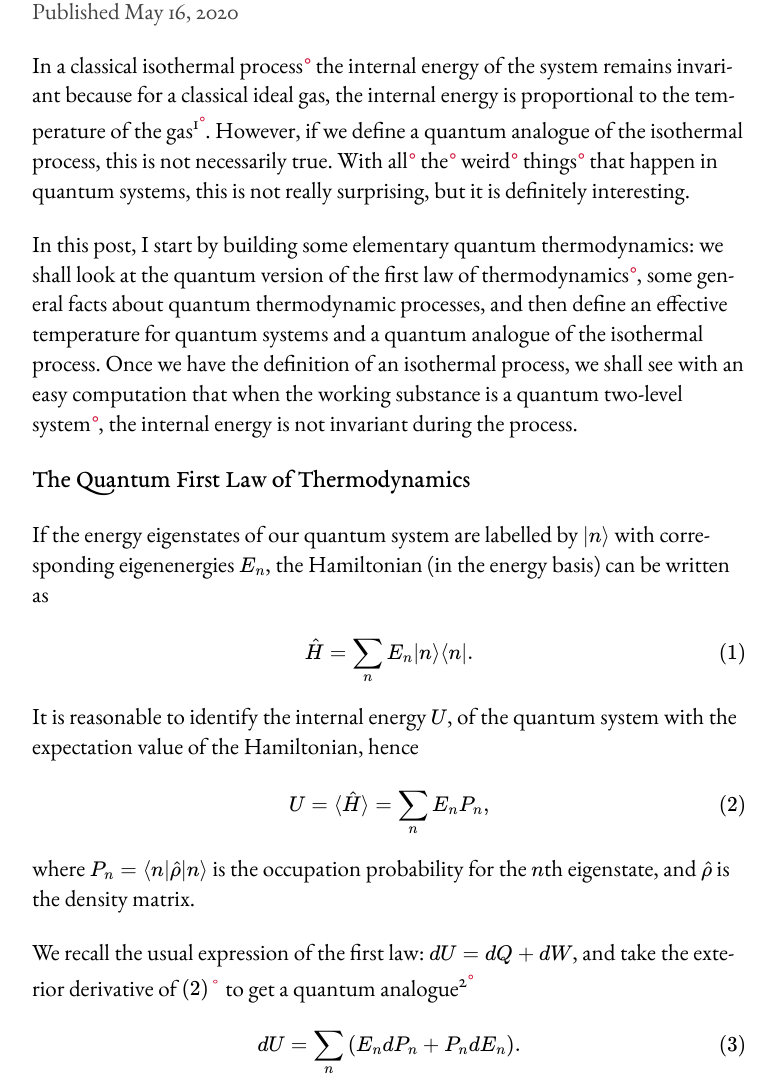
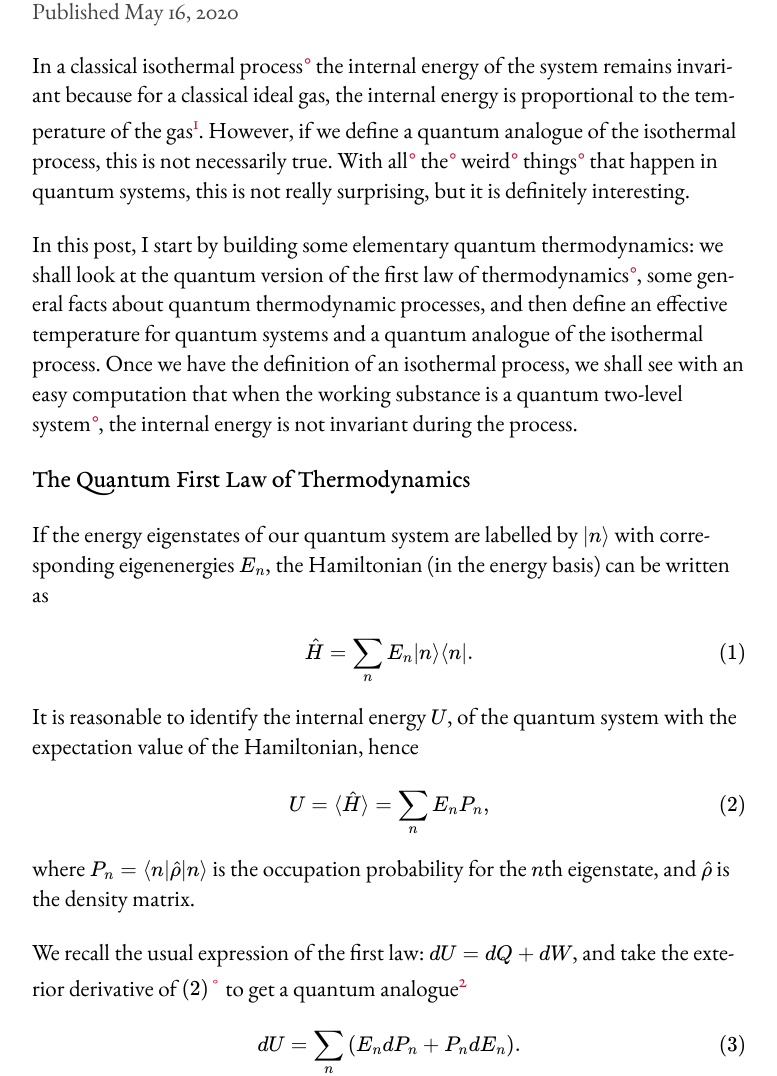
Before and after one commit to LeonardoGoller/LeonardoGoller.github.io, a Jekyll site: the page built from _posts/2020-05-17-quantum-isothermal-processes.markdown, in a window 1280 px wide. Shown: the part 193-1269 px from the top of the page, without its empty margins (251-1028 px from the left). Built offline with Jekyll 4.4.1, drawn with Linux system fonts in a browser that asks for light colours; formulas are drawn with MathJax 3.

Commit message:
footnotes

```diff
--- a/_posts/2022-02-23-how-to-not-write-a-computational-physics-library.markdown
+++ b/_posts/2022-02-23-how-to-not-write-a-computational-physics-library.markdown
@@ -73,9 +73,9 @@
 should](https://docs.julialang.org/en/v1/manual/performance-tips/#Measure-performance-with-[@time](@ref)-and-pay-attention-to-memory-allocation)).
 
 In the end, there is no perfect language[^2]. And for an application as broad
-as numerical analysis, there can be no perfect tool for the job [^3].
+as numerical analysis, there can be no perfect tool for the job[^3].
 
-There is no single reason why I have decided to stick with C[^4].
+There is no single reason why I have decided to stick[^4] with C.
 As far as I can tell, there is no "killer feature". But putting together the
 learning experience C provides, the challenge of working with a very simple
 language, its privileged status among programmers, and (perhaps most
--- a/assets/styles/main.scss
+++ b/assets/styles/main.scss
@@ -230,6 +230,19 @@
   }
 }
 
+a.footnote,
+a.reversefootnote {
+  &:link,
+  &:visited,
+  &:focus {
+    color: $accent;
+  }
+
+  &::after {
+    content: unset;
+  }
+}
+
 nav a,
 .detail a {
   &:link,
@@ -240,9 +253,10 @@
   }
 
   &::after {
-    content: none;
+    content: unset;
   }
 }
+
 
 footer {
   color: $grey;
```
